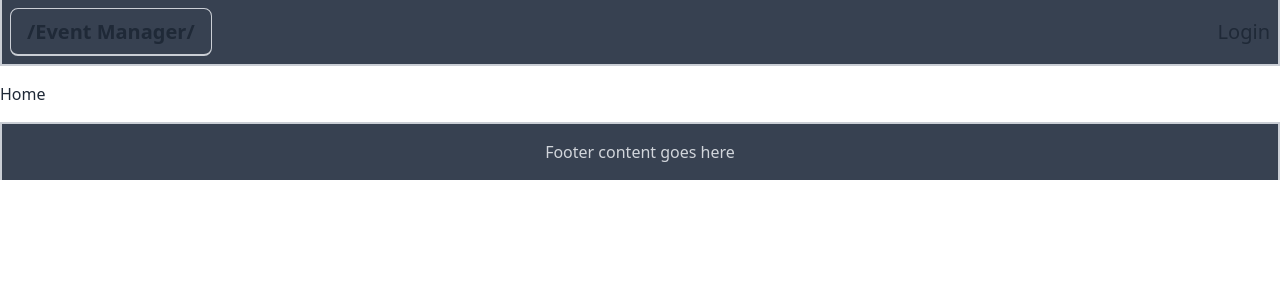
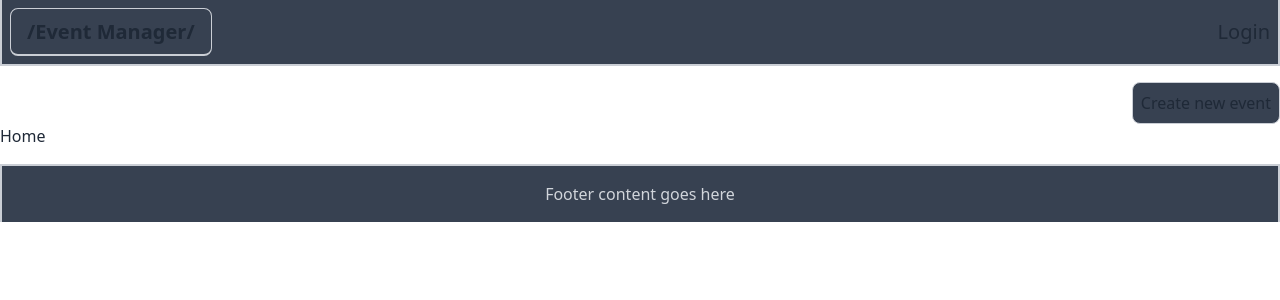
Before and after one commit to EugeneShust/event-manager, a React (Vite) app: page / in a window 1280 px wide. Shown: the top 300 px of the page. Built offline with nearby package versions, Linux system fonts and the light colour scheme.

Commit message:
Added dynamic Button component and added this to HomePage

```diff
--- a/src/components/common/Button.jsx
+++ b/src/components/common/Button.jsx
@@ -1 +1,17 @@
-// Atomic Design: Button component represents a basic UI atom, reusable across the application.
+import React, { useState } from 'react';
+
+export const Button = (props) => {
+    return (
+        <div>
+            <div>
+                <button
+                    type={props.type}
+                    onClick={props.onClick}
+                    className={props.buttonStyle}
+                >
+                    {props.buttonLabel}
+                </button>
+            </div>
+        </div>
+    );
+};
--- a/src/pages/HomePage.jsx
+++ b/src/pages/HomePage.jsx
@@ -1,9 +1,18 @@
 import React, { useState, useEffect } from 'react';
+import { Button } from '../components/common/Button';
 
-export const HomePage = () => {
+export function HomePage() {
     return (
         <>
-            <div>Home</div>
+            <div className="flex flex-row align-baseline justify-end">
+                <Button
+                    buttonLabel={'Create new event'}
+                    buttonStyle={
+                        'border border-[#CACED5] p-2 rounded-lg bg-[#374151]'
+                    }
+                />
+            </div>
+            <p>Home</p>
         </>
     );
-};
+}
```
